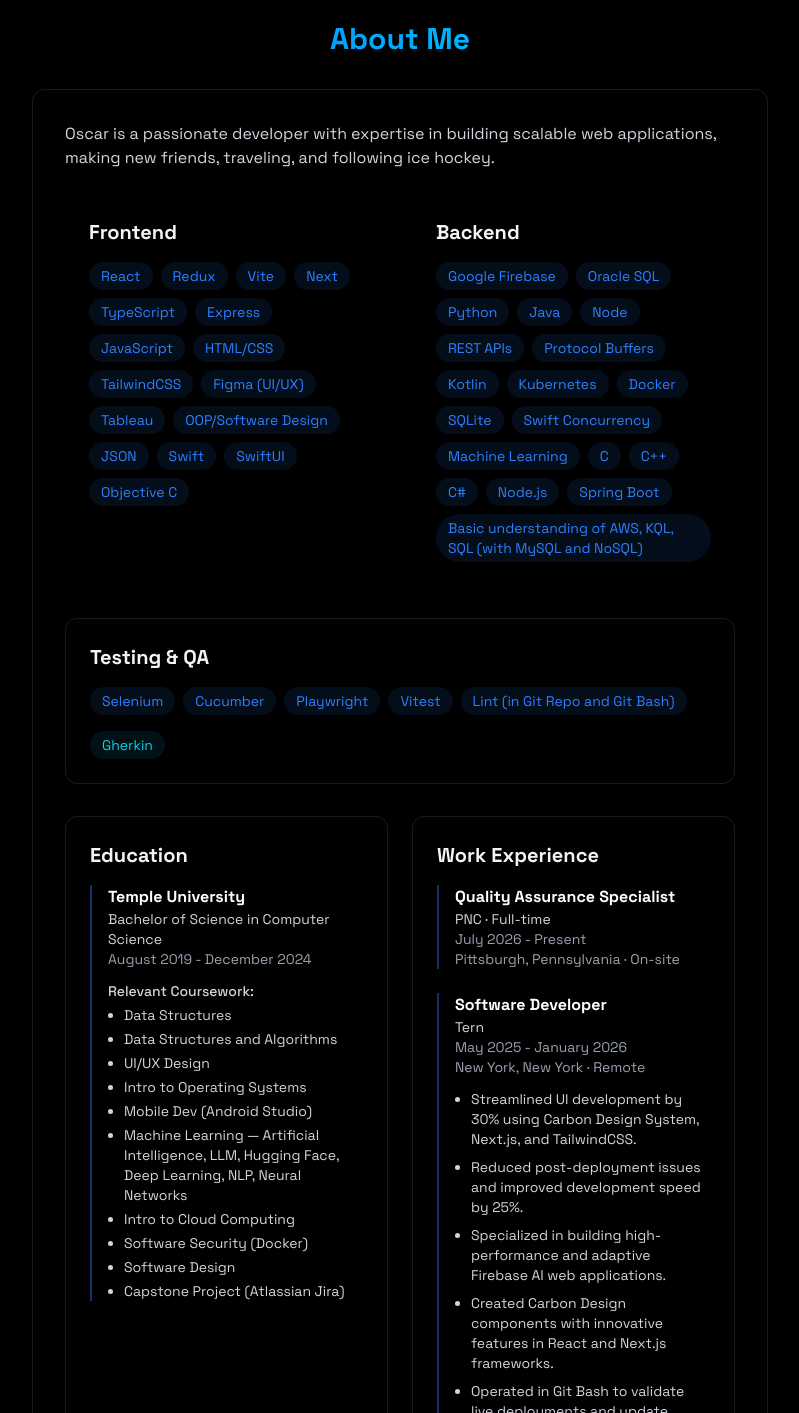
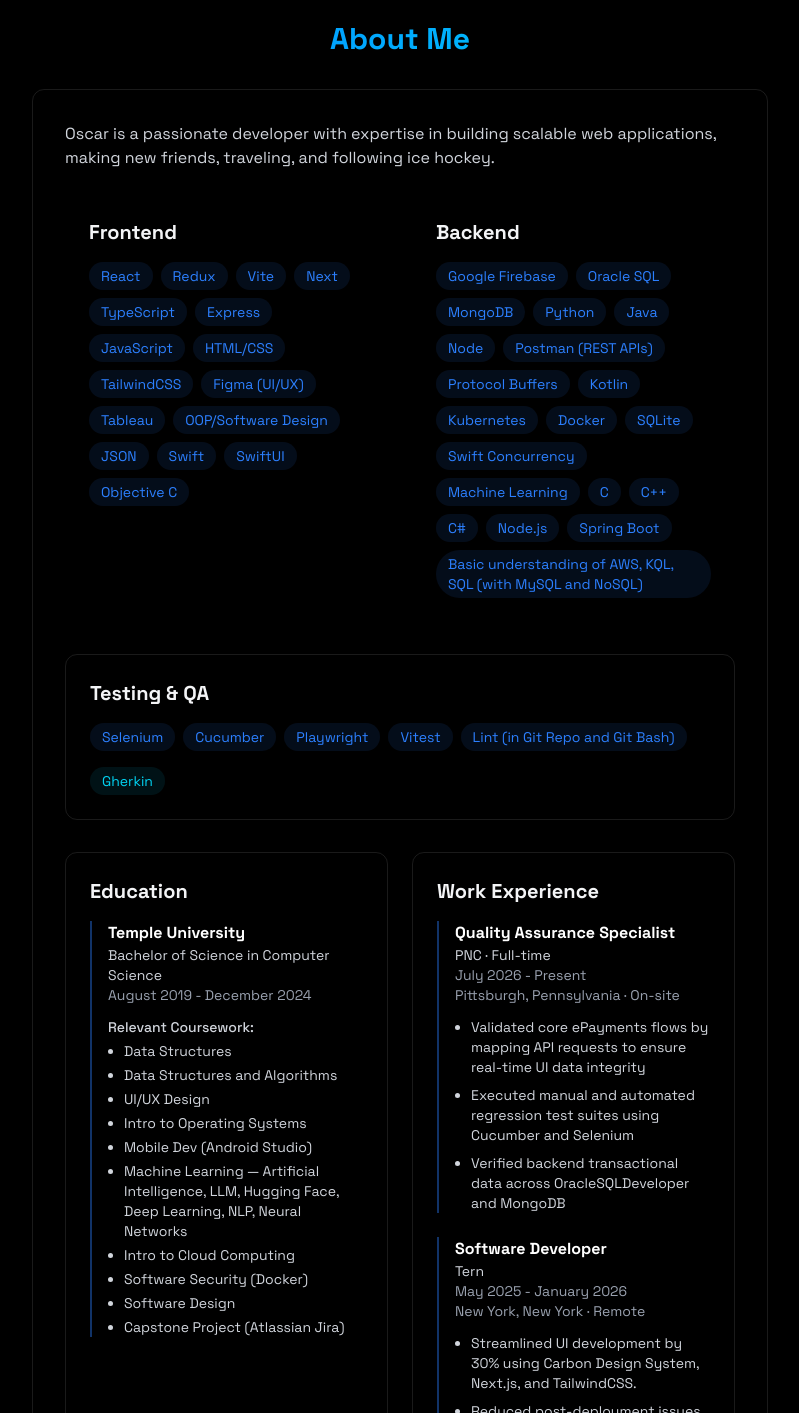
Before and after one commit to levinoscar/Oscar-Portfolio, a React (Vite) app: page / in a window 1280 px wide. Shown: the part 859-2272 px from the top of the page, without its empty margins (240-1039 px from the left). Built offline with nearby package versions, Linux system fonts and the light colour scheme.

Commit message:
updating my resume accomplishments with PNC over 1.5 months with the company

```diff
--- a/src/components/sections/About.jsx
+++ b/src/components/sections/About.jsx
@@ -46,7 +46,11 @@
             company: "PNC · Full-time",
             dates: "July 2026 - Present",
             location: "Pittsburgh, Pennsylvania · On-site",
-            highlights: [],
+            highlights: [
+                "Validated core ePayments flows by mapping API requests to ensure real-time UI data integrity",
+                "Executed manual and automated regression test suites using Cucumber and Selenium",
+                "Verified backend transactional data across OracleSQLDeveloper and MongoDB"
+            ],
         },
         {
             title: "Software Developer",
@@ -69,10 +73,11 @@
     const backendSkills = [
         "Google Firebase",
         "Oracle SQL",
+        "MongoDB",
         "Python",
         "Java",
         "Node",
-        "REST APIs",
+        "Postman (REST APIs)",
         "Protocol Buffers",
         "Kotlin",
         "Kubernetes",
```
